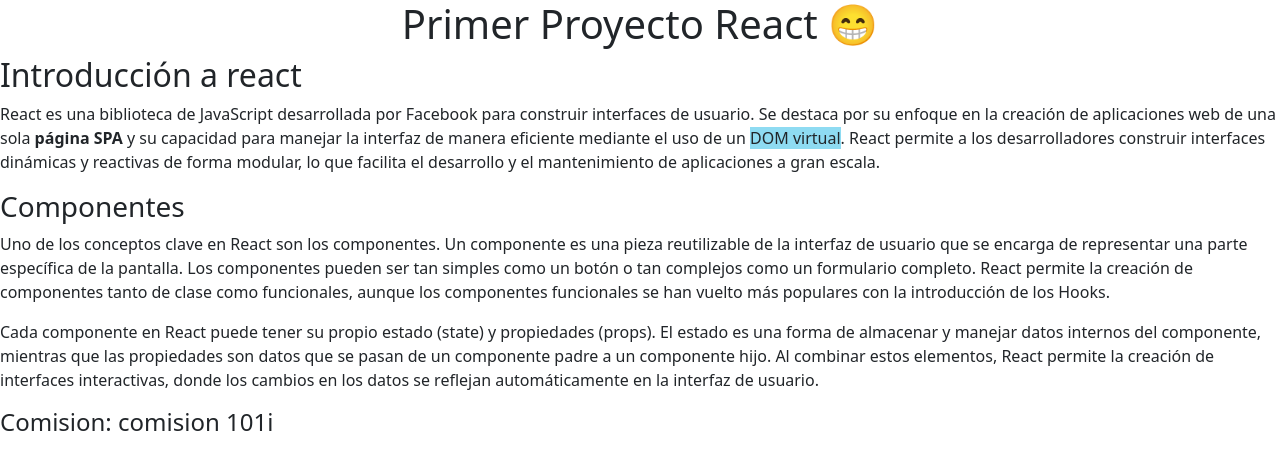
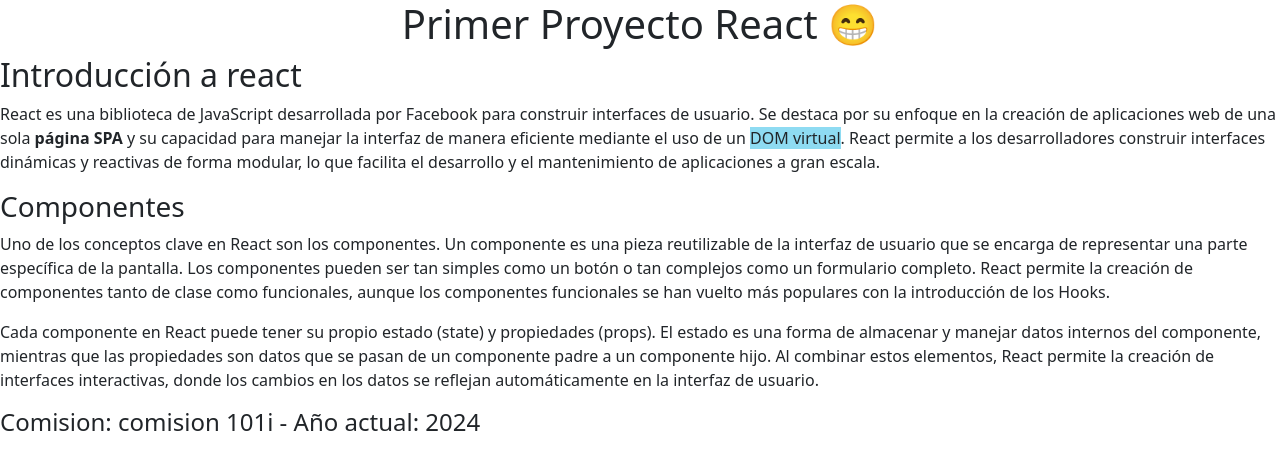
Before and after one commit to JulianGr16/contadorReact, a React (Vite) app: page / in a window 1280 px wide. Shown: the top 470 px of the page. Built offline with nearby package versions, Linux system fonts and the light colour scheme.

Commit message:
enviamos un segundo props de prueba

```diff
--- a/src/components/Informacion.jsx
+++ b/src/components/Informacion.jsx
@@ -2,7 +2,7 @@
 
 const Informacion = () => {
   // AQUI AGREGO LA MAYOR PARTE DE LOGICA
-
+const anio = new Date().getFullYear();
   return (
     <section>
       <h2>Introducción a react</h2>
@@ -16,7 +16,7 @@
         el mantenimiento de aplicaciones a gran escala.
       </p>
       {/*enviar informacion */}
-        <Teoria comision='comision 101i'/>
+        <Teoria comision='comision 101i' anioActual={anio}/>
     </section>
   );
 };
--- a/src/components/Teoria.jsx
+++ b/src/components/Teoria.jsx
@@ -20,7 +20,7 @@
         los cambios en los datos se reflejan automáticamente en la interfaz de
         usuario.
       </p>
-      <h4>Comision: {props.comision}</h4>
+      <h4>Comision: {props.comision} - Año actual: {props.anioActual}</h4>
     </article>
   );
 };
```
